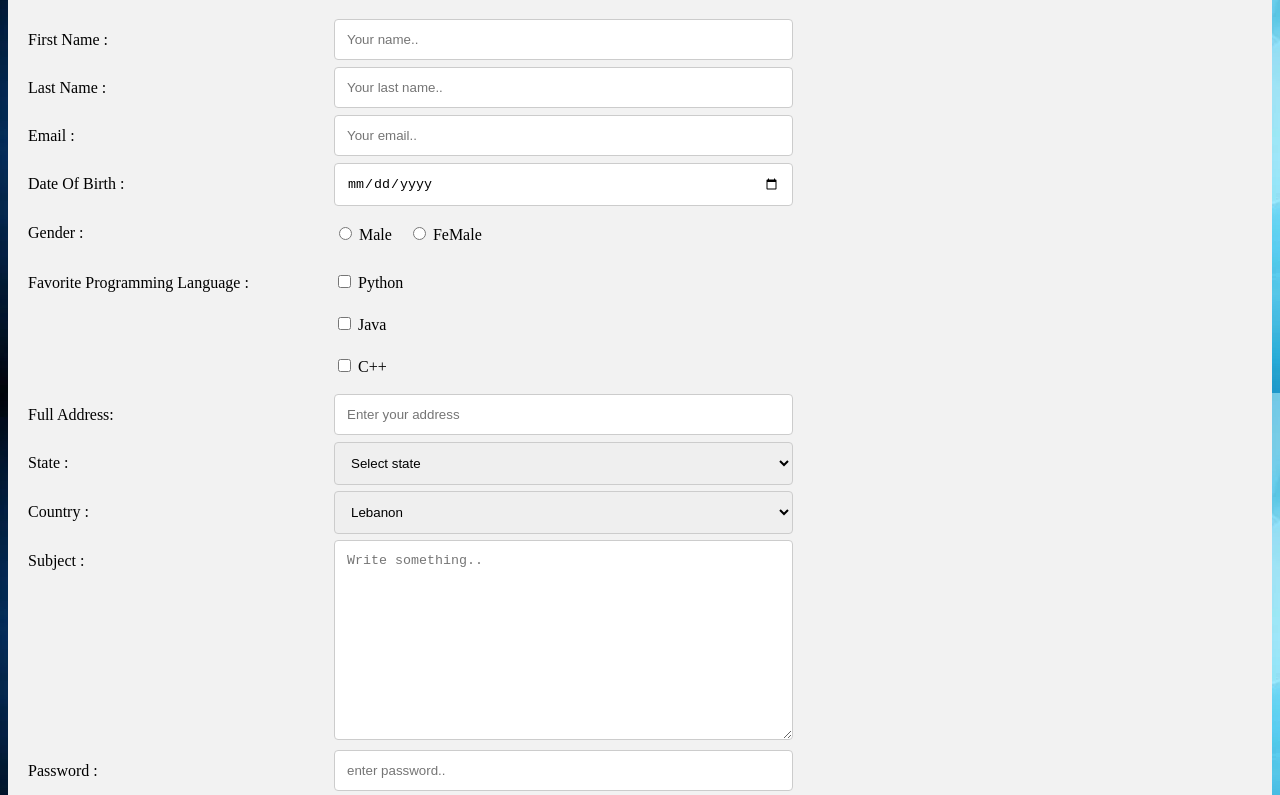
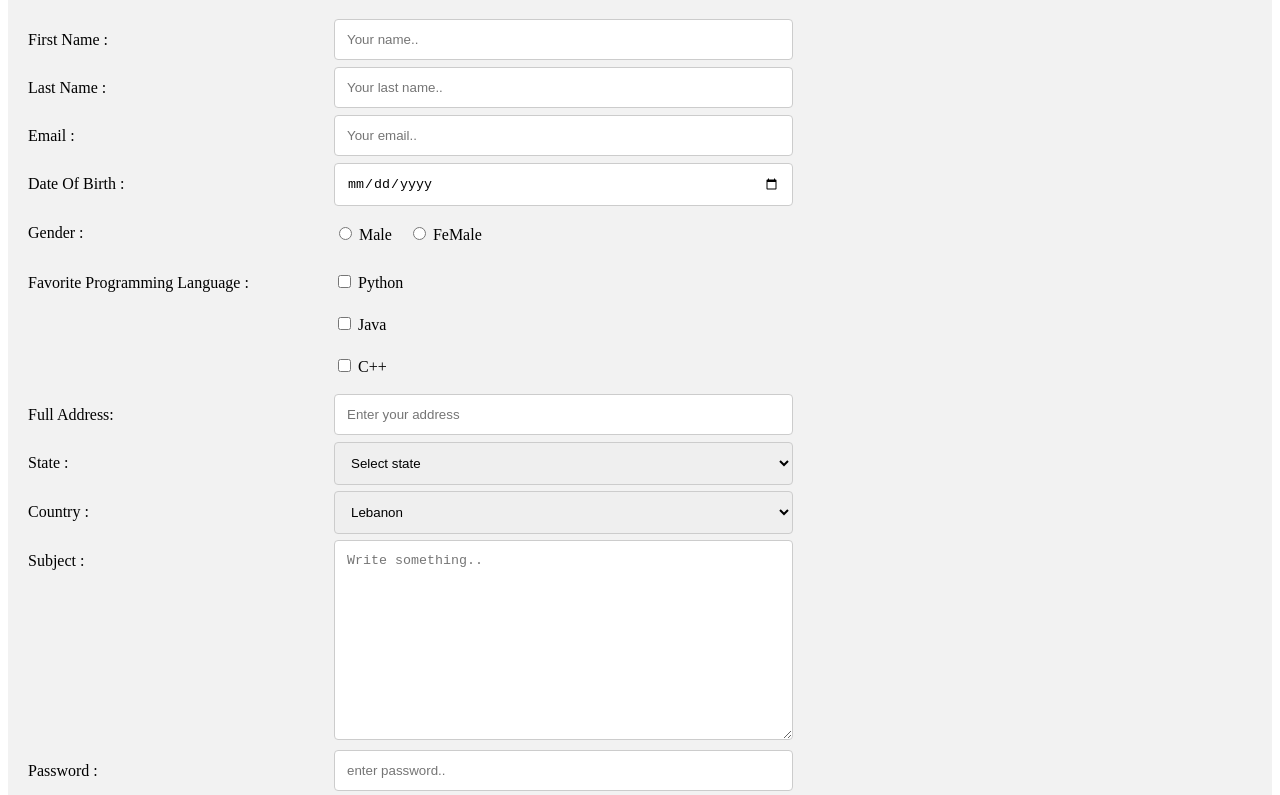
Before and after one commit to rasabhakthulasrikanth/Autoformfill, a plain HTML site: page Autoformhcj/index.html in a window 1280 px wide. Shown: the part 87-882 px from the top of the page. Drawn offline with Linux system fonts and the light colour scheme; a script that the page names is missing.

Commit message:
index.html

```diff
--- a/Autoformhcj/index.html
+++ b/Autoformhcj/index.html
@@ -9,7 +9,7 @@
     <link rel="icon" type="image/x-icon" href="formicon.png">
 </head>
 
-<body background="background.png">
+<body>
     <h1>Personal Form</h1>
     <div class="container">
         <form id="registrationForm" action="confirmation.html" method="post">
```
